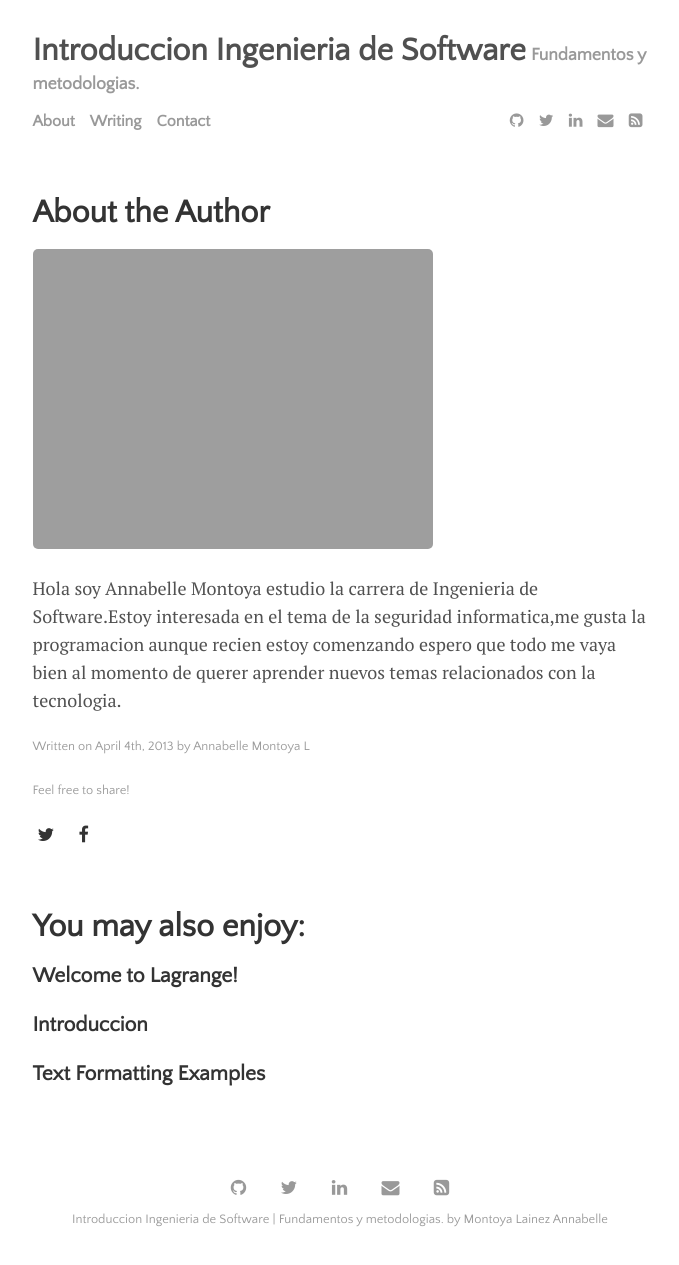
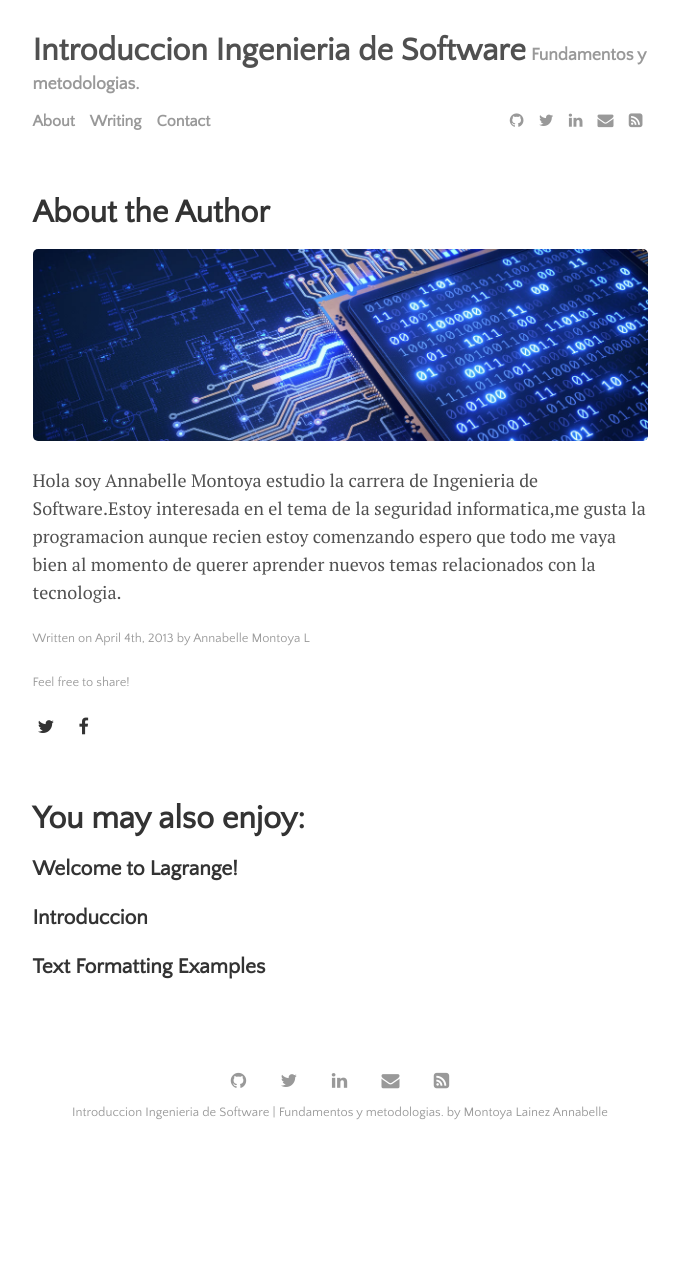
Before and after one commit to Anna-Montoya2020/Ingenieria-de-Software-Proyecto, a Jekyll site: the page built from _posts/2013-04-04-about-the-author.md, in a window 1280 px wide. Shown: the whole page, without its empty margins (300-979 px from the left). Built offline with Jekyll 4.4.1, drawn with Linux system fonts in a browser that asks for light colours; after the commit the page ends 1158 px from its top, so only the background shows below that.

Commit message:
modificacion
modificacion

```diff
--- a/_posts/2013-04-04-about-the-author.md
+++ b/_posts/2013-04-04-about-the-author.md
@@ -4,7 +4,7 @@ title: "About the Author"
 author: "Annabelle Montoya L"
 categories: journal
 tags: [documentation,sample]
-image: https://micarrerauniversitaria.com/wp-content/uploads/2018/02/ent-software-businessman-ts-100539050-primary.idge_.jpg
+image: maestria-en-ingenieria-del-software_p.jpg
 ---
 
 Hola soy Annabelle Montoya estudio la carrera de Ingenieria de Software.Estoy interesada en el tema de la seguridad informatica,me gusta la programacion aunque recien estoy comenzando espero que todo me vaya bien al momento de querer aprender nuevos temas relacionados con la tecnologia.
```
Also changed, not shown: _posts/2015-10-10-getting-started.md (+3 -0 lines), README.md, assets/img/0785d834-7f3d-4f56-9fcd-41255e67823c-544c50b565a0.small.jpg (added), assets/img/ent-software-businessman-ts-100539050-primary.jpg (added), assets/img/maestria-en-ingenieria-del-software_p.jpg (added).
